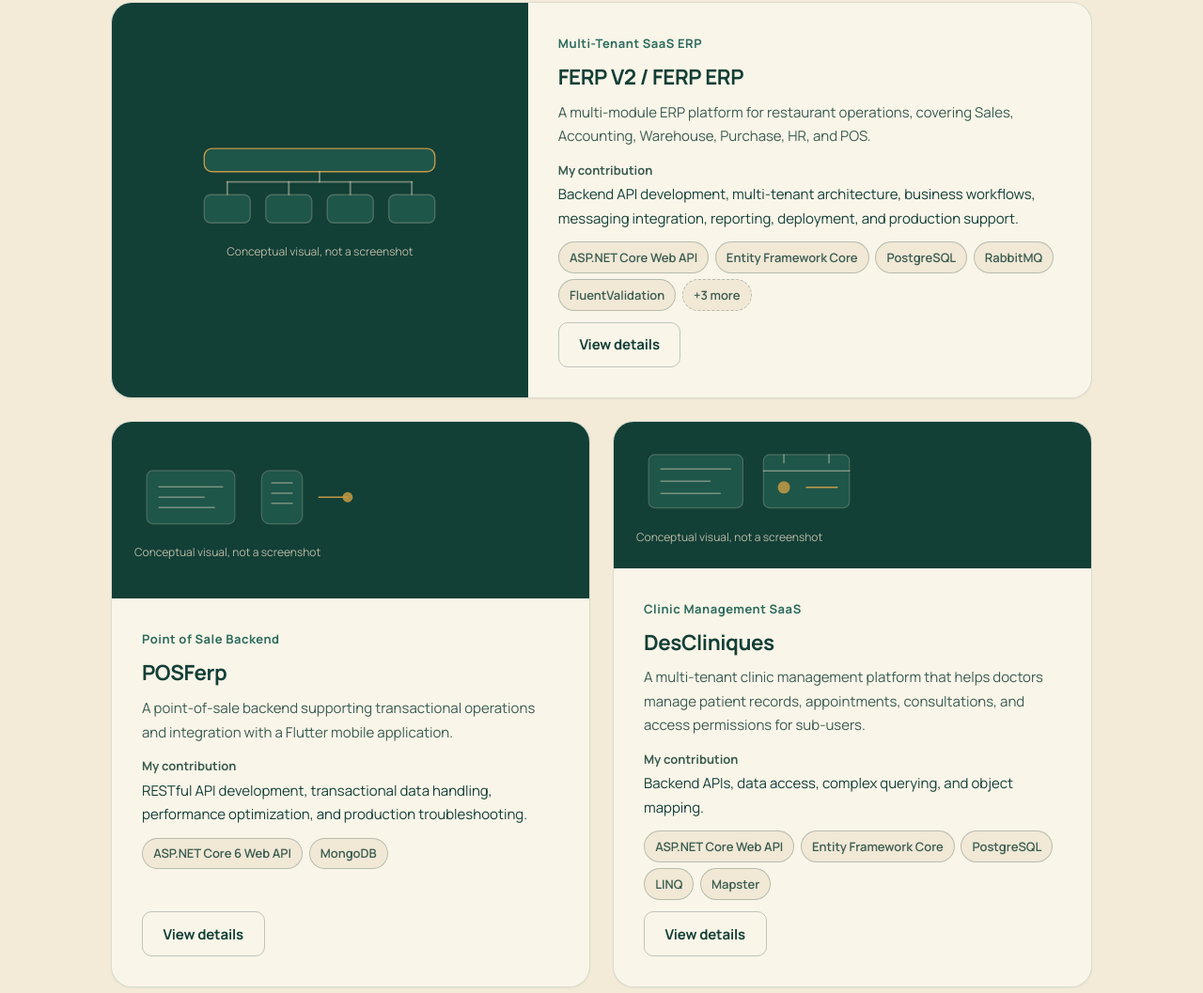
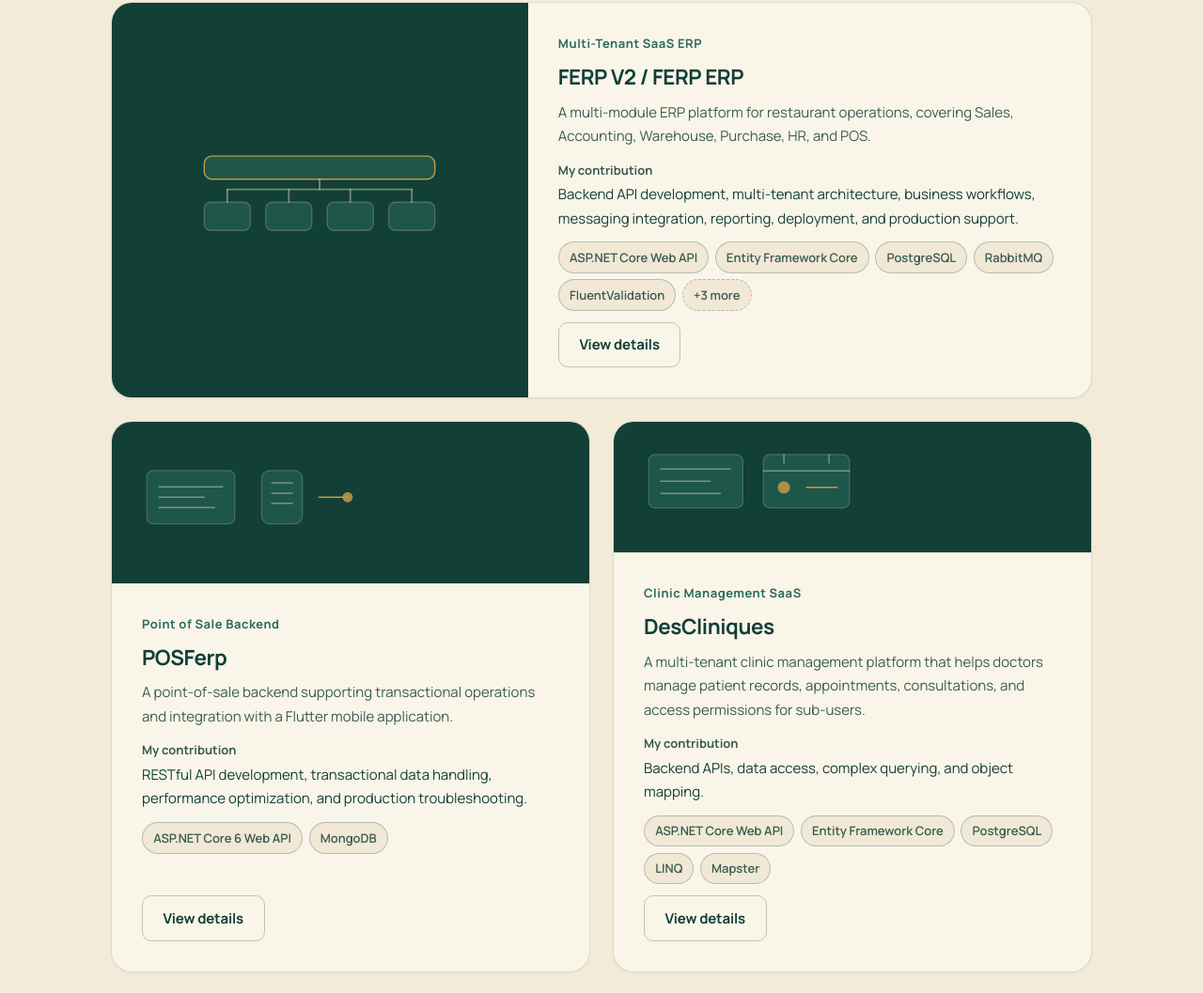
Before and after one commit to MostafaAtef4/portfolio, a website: page docs/index.html in a window 1280 px wide. Shown: the part 3363-4420 px from the top of the page at 94% size. Drawn offline with Linux system fonts and the light colour scheme.

Commit message:
Remove visual note text from index.html
Removed the text 'Conceptual visual, not a screenshot' from multiple card visual notes.

```diff
--- a/docs/index.html
+++ b/docs/index.html
@@ -291,7 +291,7 @@
       <path d="M38 32h144" class="mt-line"/>
       <path d="M38 32v10" class="mt-line"/><path d="M86 32v10" class="mt-line"/><path d="M134 32v10" class="mt-line"/><path d="M182 32v10" class="mt-line"/><rect x="20" y="42" width="36" height="22" rx="5" class="mt-fill"/><rect x="68" y="42" width="36" height="22" rx="5" class="mt-fill"/><rect x="116" y="42" width="36" height="22" rx="5" class="mt-fill"/><rect x="164" y="42" width="36" height="22" rx="5" class="mt-fill"/>
     </svg>
-             <p class="card-visual-note">Conceptual visual, not a screenshot</p>
+             <p class="card-visual-note"></p>
            </div>
     <div class="card-body">
       <p class="card-category">Multi-Tenant SaaS ERP</p>
@@ -316,7 +316,7 @@
       <path d="M180 36h28" class="mt-line mt-accent"/>
       <circle cx="208" cy="36" r="5" class="mt-accent-fill"/>
     </svg>
-             <p class="card-visual-note">Conceptual visual, not a screenshot</p>
+             <p class="card-visual-note"></p>
            </div>
     <div class="card-body">
       <p class="card-category">Point of Sale Backend</p>
@@ -342,7 +342,7 @@
     <circle cx="144" cy="42" r="6" class="mt-accent-fill"/>
     <path d="M166 42h30" class="mt-line mt-accent"/>
   </svg>
-             <p class="card-visual-note">Conceptual visual, not a screenshot</p>
+             <p class="card-visual-note"></p>
            </div>
     <div class="card-body">
       <p class="card-category">Clinic Management SaaS</p>
```
